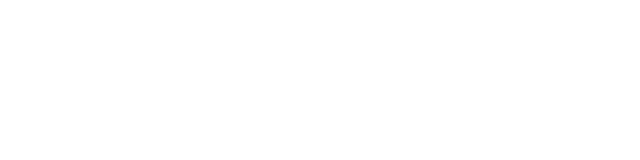
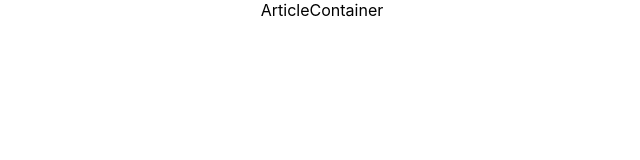
Before and after one commit to Gfruin/Daily-Scroll-Front-end, a React (Create React App) app in the folder daily-scroll-frontend/: page / in a window 1280 px wide. Shown: the top 160 px of the page, without its empty margins (318-958 px from the left). Built offline with nearby package versions, Linux system fonts and the light colour scheme.

Commit message:
rendered ArticleContainer in App.js

```diff
--- a/daily-scroll-frontend/src/App.js
+++ b/daily-scroll-frontend/src/App.js
@@ -1,11 +1,12 @@
 import React from 'react';
 import logo from './logo.svg';
 import './App.css';
+import ArticleContainer from './ArticleContainer/index'
 
 function App() {
   return (
     <div className="App">
-
+      <ArticleContainer/>
     </div>
   );
 }
```
